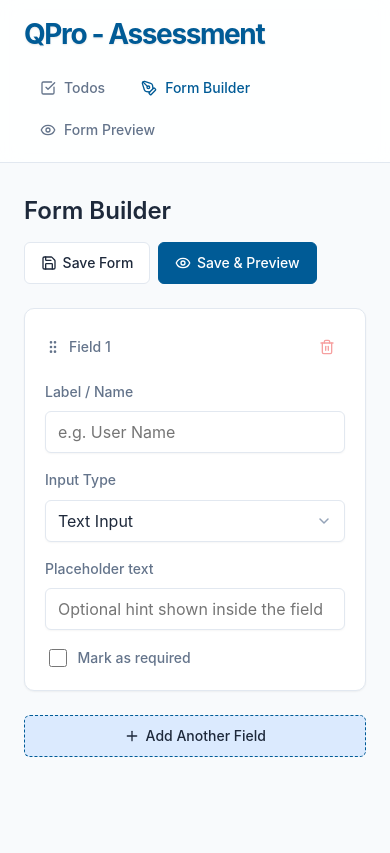
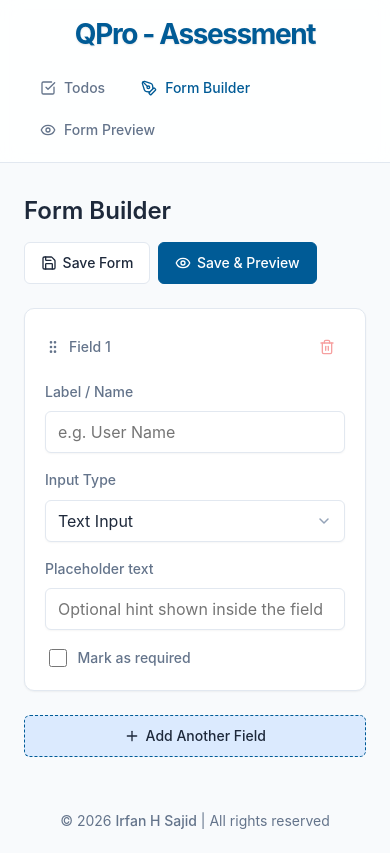
Before and after one commit to irfanhsajid/T-F-Builder-Task-Q.Pro, a React (Vite) app: page /form-builder in a window 390 px wide. Built offline with nearby package versions, Linux system fonts and the light colour scheme; the HTML template or start-up script is replaced by a standard one.

Commit message:
feat(layout): add footer with copyright information and enhance layout styles for better responsiveness

```diff
--- a/src/components/features/todos/TodoPagination.tsx
+++ b/src/components/features/todos/TodoPagination.tsx
@@ -3,7 +3,7 @@ import type { TodoPageSize } from "@/types/todos";
 import styles from "@/styles/Todo.module.css";
 import CustomSelect from "@/components/ui/CustomSelect";
 
-const FIRST_LAST_WINDOW = 9;
+const FIRST_LAST_WINDOW = 4;
 
 type PageItem = number | "ellipsis";
 
--- a/src/components/shared/AppLayout.tsx
+++ b/src/components/shared/AppLayout.tsx
@@ -37,6 +37,20 @@ const AppLayout = () => {
       <main className={layout.main}>
         <Outlet />
       </main>
+      <footer className={layout.footer}>
+        <span className={layout.footerText}>
+          © {new Date().getFullYear()}{" "}
+          <a
+            className={layout.footerLink}
+            href="https://irfanhsajid.vercel.app"
+            target="_blank"
+            rel="noreferrer"
+          >
+            Irfan H Sajid
+          </a>
+          &nbsp;|&nbsp;All rights reserved
+        </span>
+      </footer>
     </div>
   );
 };
--- a/src/styles/Layout.module.css
+++ b/src/styles/Layout.module.css
@@ -1,6 +1,8 @@
 .shell {
   min-height: 100vh;
   background: var(--bg);
+  display: flex;
+  flex-direction: column;
 }
 
 .nav {
@@ -72,6 +74,29 @@
   max-width: 72rem;
   margin: 0 auto;
   padding: 2rem 1.5rem;
+  width: 100%;
+  flex: 1 1 auto;
+}
+
+.footer {
+  padding: 1.25rem 1.5rem;
+  text-align: center;
+}
+
+.footerText {
+  font-size: 0.875rem;
+  color: var(--text-secondary);
+}
+
+.footerLink {
+  color: inherit;
+  text-decoration: none;
+  font-weight: 500;
+  transition: color 0.15s ease;
+}
+
+.footerLink:hover {
+  color: var(--primary);
 }
 
 .notFound {
@@ -107,3 +132,10 @@
 .notFoundLink:hover {
   color: var(--primary-hover);
 }
+
+@media (max-width: 768px) {
+  .navInner {
+    flex-direction: column;
+    align-items: center;
+  }
+}
--- a/src/styles/Todo.module.css
+++ b/src/styles/Todo.module.css
@@ -440,3 +440,25 @@
   opacity: 0.45;
   cursor: not-allowed;
 }
+
+@media (max-width: 768px) {
+  .tableWrap {
+    overflow-x: auto;
+    -webkit-overflow-scrolling: touch;
+  }
+  .table {
+    width: max-content;
+    min-width: 100%;
+    border-collapse: collapse;
+    font-size: 0.875rem;
+  }
+
+  .filtersMain {
+    flex-direction: column;
+    align-items: stretch;
+  }
+  .pagination {
+    flex-direction: column;
+    justify-content: center;
+  }
+}
```
